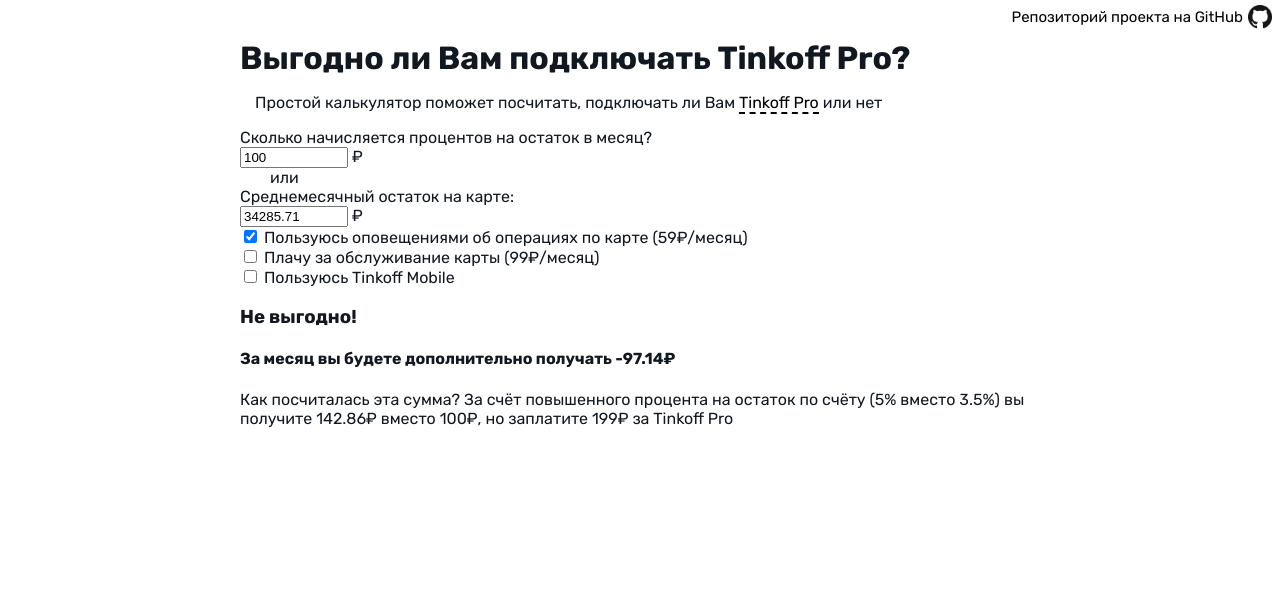
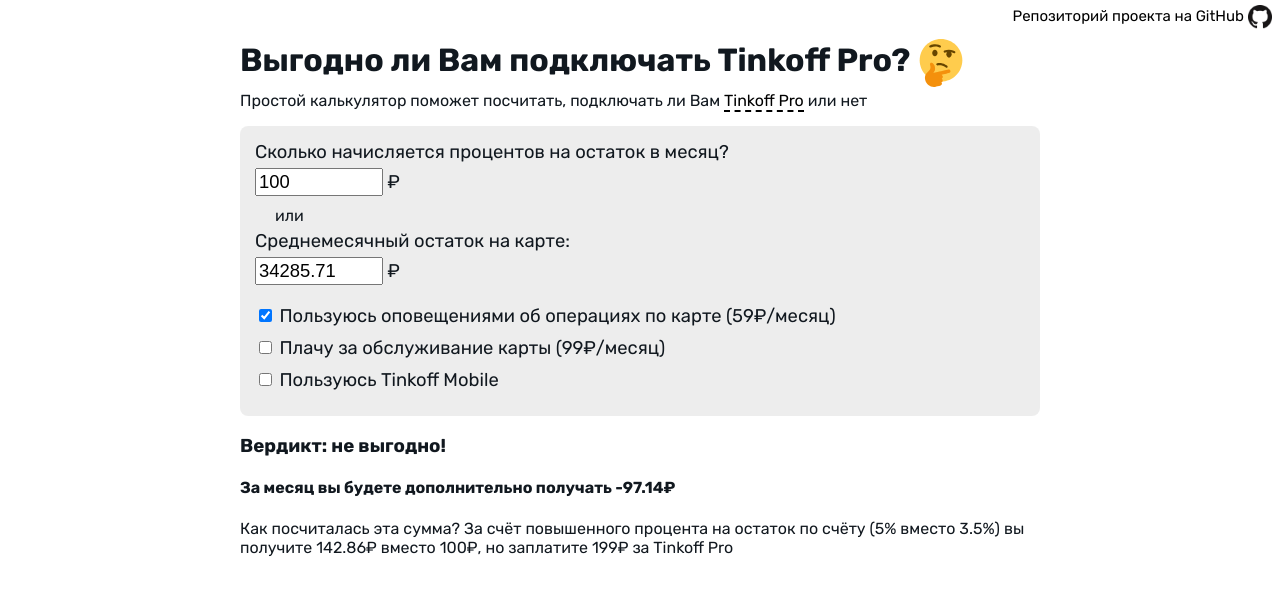
Before and after one commit to Infl1ght/tinkoff-pro, a Vue app: page / in a window 1280 px wide. Shown: the top 594 px of the page. Built offline with nearby package versions, Linux system fonts and the light colour scheme.

Commit message:
Улучшение верстки

```diff
--- a/src/components/MainComponent.vue
+++ b/src/components/MainComponent.vue
@@ -2,16 +2,19 @@
   <div class="centered">
     <h1>
       Выгодно ли Вам подключать Tinkoff Pro?
+      <img class="centered-image" src="@/assets/icons/thinking_face.svg" height="48"/>
     </h1>
     <span class="repo-link-block">
       <a class="repo-link" href="https://github.com/Infl1ght/tinkoff_pro_profit/">
-        <span class="centered-vertical">Репозиторий проекта на GitHub</span>
-        <img src="@/assets/icons/github.png" height="24"/>
+        <span>Репозиторий проекта на GitHub</span>
+        <img class="github-image" src="@/assets/icons/github.png" height="24"/>
       </a>
     </span>
     <p>
       Простой калькулятор поможет посчитать, подключать ли Вам <a href="https://www.tinkoff.ru/pro/">Tinkoff Pro</a> или нет
     </p>
+    <div class="calculation-block">
+      <div class="main-calculation-block">
         <div>
           Сколько начисляется процентов на остаток в месяц?
         </div>
@@ -41,15 +44,16 @@
             step="0.1" />
           ₽
         </div>
-    <div>
+      </div>
+      <div class="input-checkbox">
         <input type="checkbox" id="checkbox" v-model="payForNotifications">
         Пользуюсь оповещениями об операциях по карте ({{ notificationsCost }}₽/месяц)
       </div>
-    <div>
+      <div class="input-checkbox">
         <input type="checkbox" id="checkbox" v-model="payForService">
         Плачу за обслуживание карты ({{ serviceCost }}₽/месяц)
       </div>
-    <div>
+      <div class="input-checkbox">
         <input type="checkbox" id="checkbox" v-model="payForTinkoffMobile">
         Пользуюсь Tinkoff Mobile
       </div>
@@ -68,8 +72,13 @@
           ₽
         </div>
       </div>
-    <h3 v-if="result">Выгодно!</h3>
-    <h3 v-else>Не выгодно!</h3>
+    </div>
+
+    <h3>
+      Вердикт:
+      <span v-if="result">выгодно!</span>
+      <span v-else>не выгодно!</span>
+    </h3>
     <h4>За месяц вы будете дополнительно получать {{ round(balanceWithPro - balanceWithoutPro) }}₽</h4>
     Как посчиталась эта сумма?
     За счёт повышенного процента на остаток по счёту
@@ -147,7 +156,6 @@
       if (this.payForTinkoffMobile) {
         additionalCost += parseFloat(this.tMobileCost);
       }
-      console.log('additionalCost :>> ', additionalCost);
       return additionalCost;
     },
     balanceWithPro() {
@@ -157,7 +165,8 @@
       return this.incomeWithoutPro - this.additionalCostsWithoutPro;
     },
     result() {
-      return this.balanceWithPro > 0;
+      console.log('additionalCost :>> ', this.balanceWithPro, this.balanceWithoutPro);
+      return this.balanceWithPro > this.balanceWithoutPro;
     },
   },
 }
@@ -165,7 +174,7 @@
 
 <style scoped>
   h1 {
-    margin-bottom: 10px;
+    margin-bottom: 0px;
   }
   a {
     text-decoration: none;
@@ -176,11 +185,13 @@
     color: #000;
   }
   p {
-    text-indent: 15px;
+    margin-block-start: 0.25em;
   }
 
   .input-money {
-    width: 100px;
+    width: 120px;
+    font-size: 1.15rem;
+    margin: 5px 0px;
   }
   .centered {
     margin: 0 auto;
@@ -204,6 +215,26 @@
     font-size: 15px;
   }
   .or {
-    margin-left: 30px;
+    margin: 5px 20px;
+    font-size: 1rem;
+  }
+  .calculation-block {
+    background: rgba(0, 0, 0, .07);
+    border-radius: 8px;
+    padding: 15px;
+    font-size: 1.15rem;
+  }
+  .main-calculation-block {
+    margin-bottom: 15px;
+  }
+  .centered-image {
+    vertical-align: middle;
+  }
+  .github-image {
+    vertical-align: middle;
+    margin-left: 4px;
+  }
+  .input-checkbox {
+    margin: 10px 0px;
   }
 </style>
```
Also changed, not shown: src/assets/icons/thinking_face.svg (added). Lines whose indentation alone changed are shown as unchanged.
